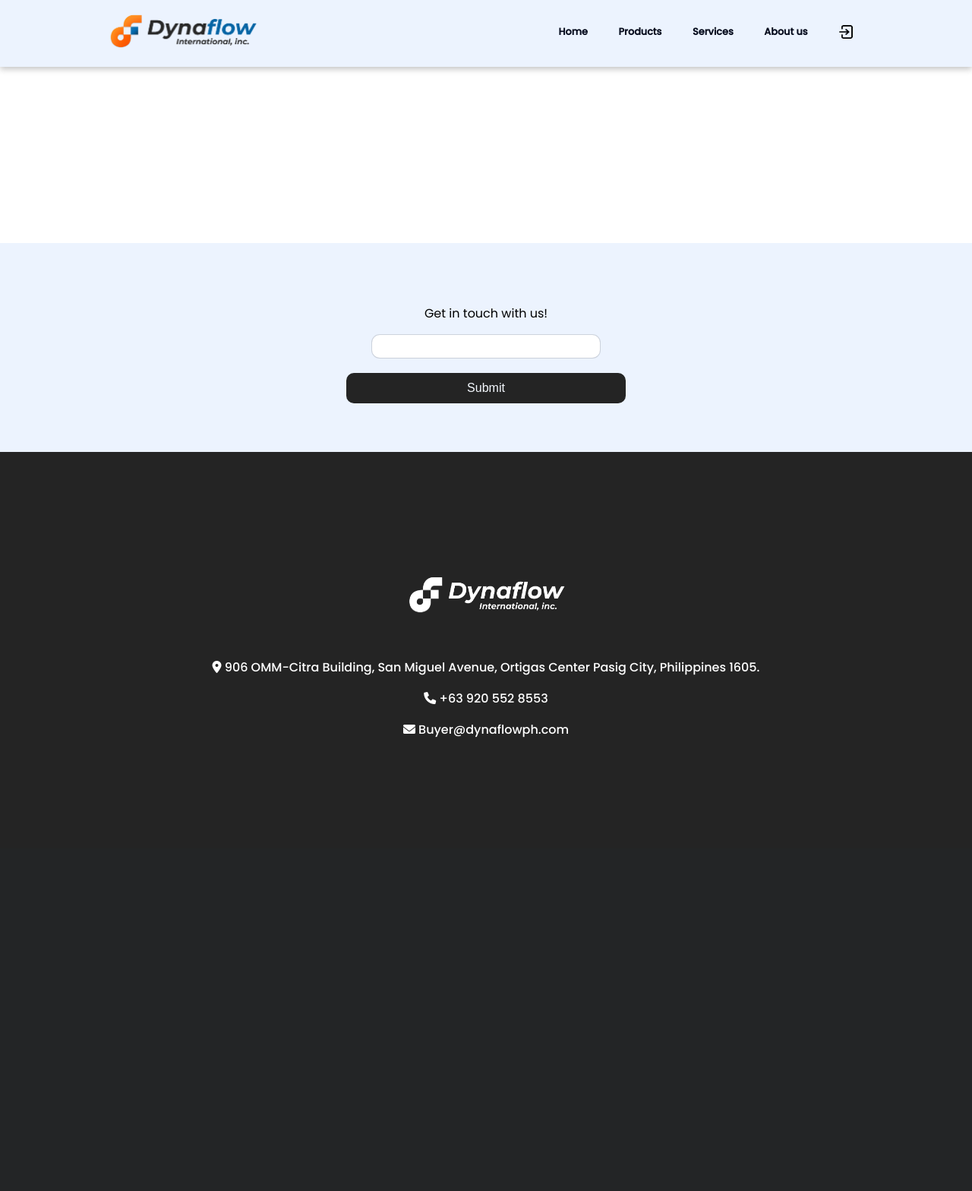
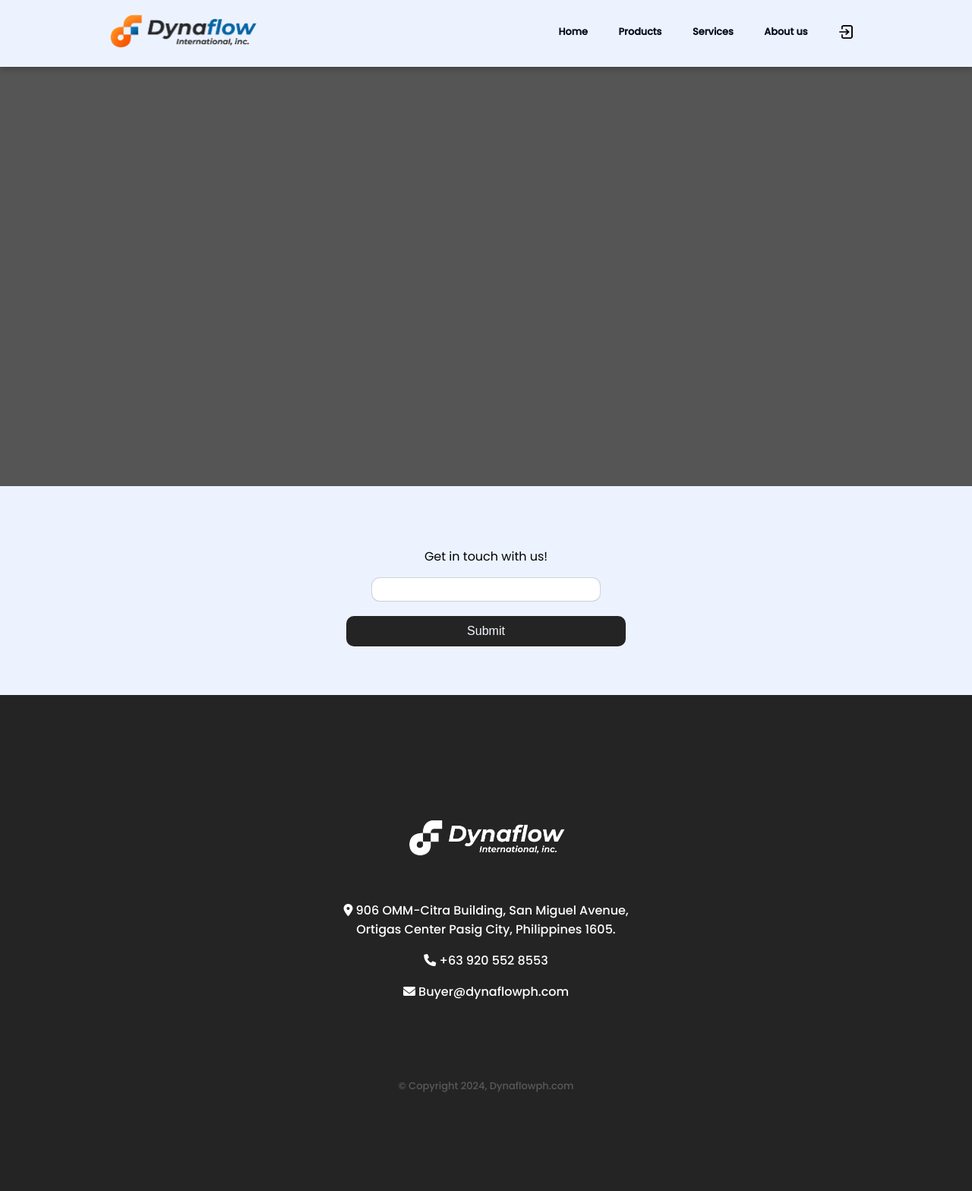
Before and after one commit to Dynaflow-git/Dynaflow-Website, a PHP site: page / in a window 1280 px wide. Shown: the whole page at 76% size. Before the commit the page ends 971 px from the top, so only its background shows below. Run offline with PHP 8.4, Linux system fonts and the light colour scheme.

Commit message:
initial commit

```diff
--- a/index.html
+++ b/index.html
@@ -14,6 +14,8 @@
 </head>
 
 <body>
+
+    <button onclick="topFunction()" id="myBtn" title="Go to top">^</button>
     <!-- header -->
     <header class="header">
         <a href="#" class="header__logo">Dynaflow Internation Inc</a>
@@ -49,9 +51,12 @@
         </nav>
     </header>
 
+    <div class="content">
 
+    </div>
 
-    <div class="content">
+    <div class="content1">
+
     </div>
 
     <div class="touchmenot">
@@ -73,7 +78,8 @@
                 <div class="card-body">
                     <!-- <h5 class="card-title"><span class="orange">Dynaflow</span> Internation Inc.</h5> -->
                     <p class="card-text">
-                        <i class="fas fa-map-marker-alt"></i> 906 OMM-Citra Building, San Miguel Avenue, Ortigas Center Pasig City, Philippines 1605.
+                        <i class="fas fa-map-marker-alt"></i> 906 OMM-Citra Building, San Miguel Avenue, <br>
+                        Ortigas Center Pasig City, Philippines 1605.
                     </p>
                     <p class="card-text">
                         <i class="fas fa-phone"></i> +63 920 552 8553
@@ -83,12 +89,36 @@
                     </p>
                     <!-- <a href="#" class="btn btn-primary">Go somewhere</a> -->
                 </div>
-                <div class="card-footer text-muted">
-
+                <div class="text-muted">
+                    © Copyright 2024, Dynaflowph.com
                 </div>
             </div>
+
         </div>
     </footer>
+
+
+
+    <script>
+    let mybutton = document.getElementById("myBtn");
+
+    window.onscroll = function() {
+        scrollFunction()
+    };
+
+    function scrollFunction() {
+        if (document.body.scrollTop > 20 || document.documentElement.scrollTop > 20) {
+            mybutton.style.display = "block";
+        } else {
+            mybutton.style.display = "none";
+        }
+    }
+
+    function topFunction() {
+        document.body.scrollTop = 0;
+        document.documentElement.scrollTop = 0;
+    }
+    </script>
 
     <script src="https://cdn.jsdelivr.net/npm/bootstrap@5.0.2/dist/js/bootstrap.bundle.min.js"
         integrity="sha384-MrcW6ZMFYlzcLA8Nl+NtUVF0sA7MsXsP1UyJoMp4YLEuNSfAP+JcXn/tWtIaxVXM" crossorigin="anonymous">
--- a/style.css/content.css
+++ b/style.css/content.css
@@ -6,10 +6,14 @@ height: auto;
 }
 
 .content{
-height: 20rem;
+height: 80vh;
+width: 100%;
+background-color: #555;
 }
+/* body */
 
 
+/* footer */
 footer {
 max-width: 100%;
 height: auto;
@@ -83,3 +87,30 @@ height: auto;
 .card-title{
    font-size: 20px;
 }
+
+.text-muted {
+   color: rgb(90, 90, 90);
+   font-size: small;
+   margin-top: 10%;
+}
+
+/* button up scroll */
+#myBtn {
+   display: none; /* Hidden by default */
+   position: fixed; /* Fixed/sticky position */
+   bottom: 20px; /* Place the button at the bottom of the page */
+   right: 30px; /* Place the button 30px from the right */
+   z-index: 99; /* Make sure it does not overlap */
+   border: none; /* Remove borders */
+   outline: none; /* Remove outline */
+   background-color: rgb(255, 94, 0); /* Set a background color */
+   color: white; /* Text color */
+   cursor: pointer; /* Add a mouse pointer on hover */
+   padding: 15px; /* Some padding */
+   border-radius: 10px; /* Rounded corners */
+   font-size: 18px; /* Increase font size */
+ }
+
+ #myBtn:hover {
+   background-color: #555; /* Add a dark-grey background on hover */
+ }
```
